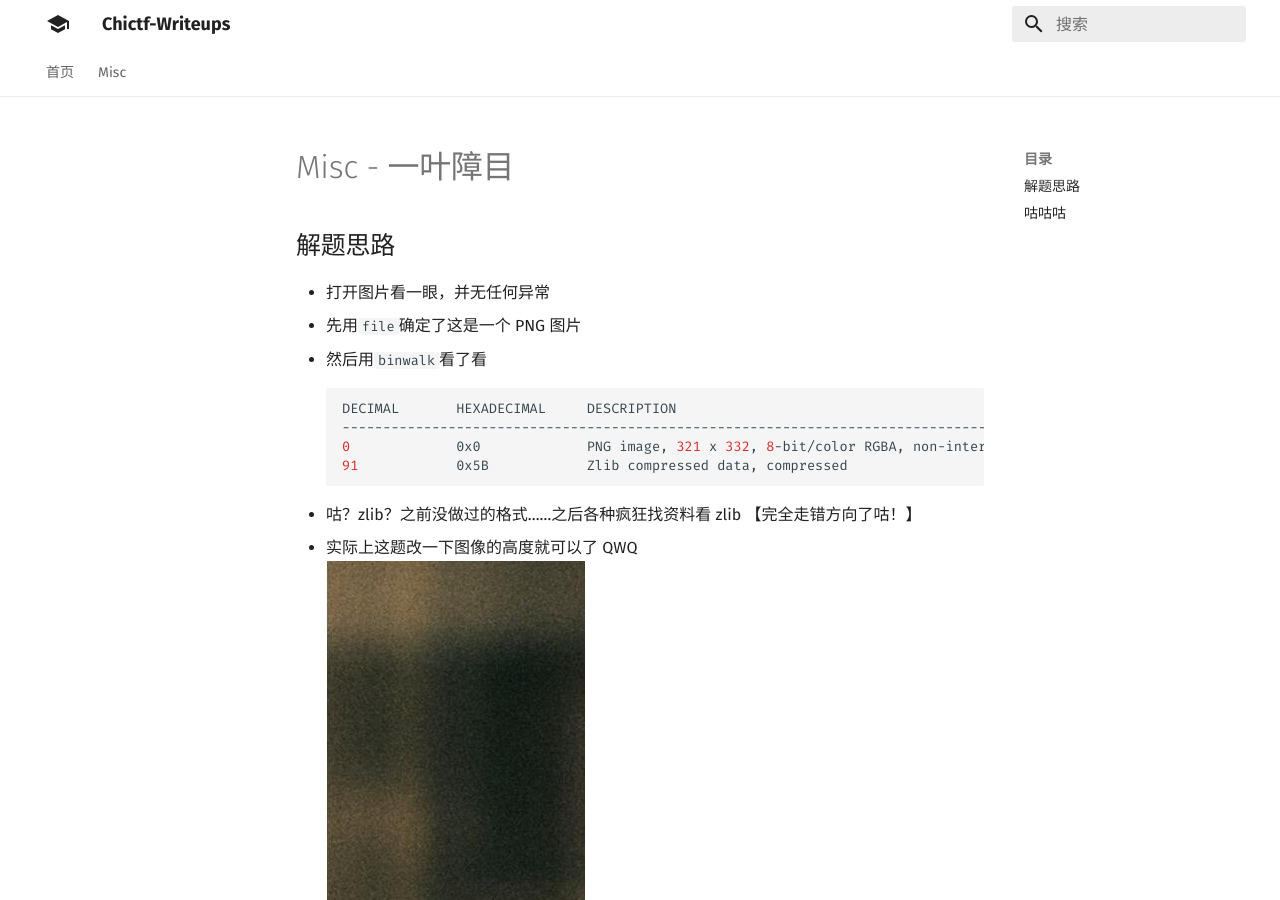
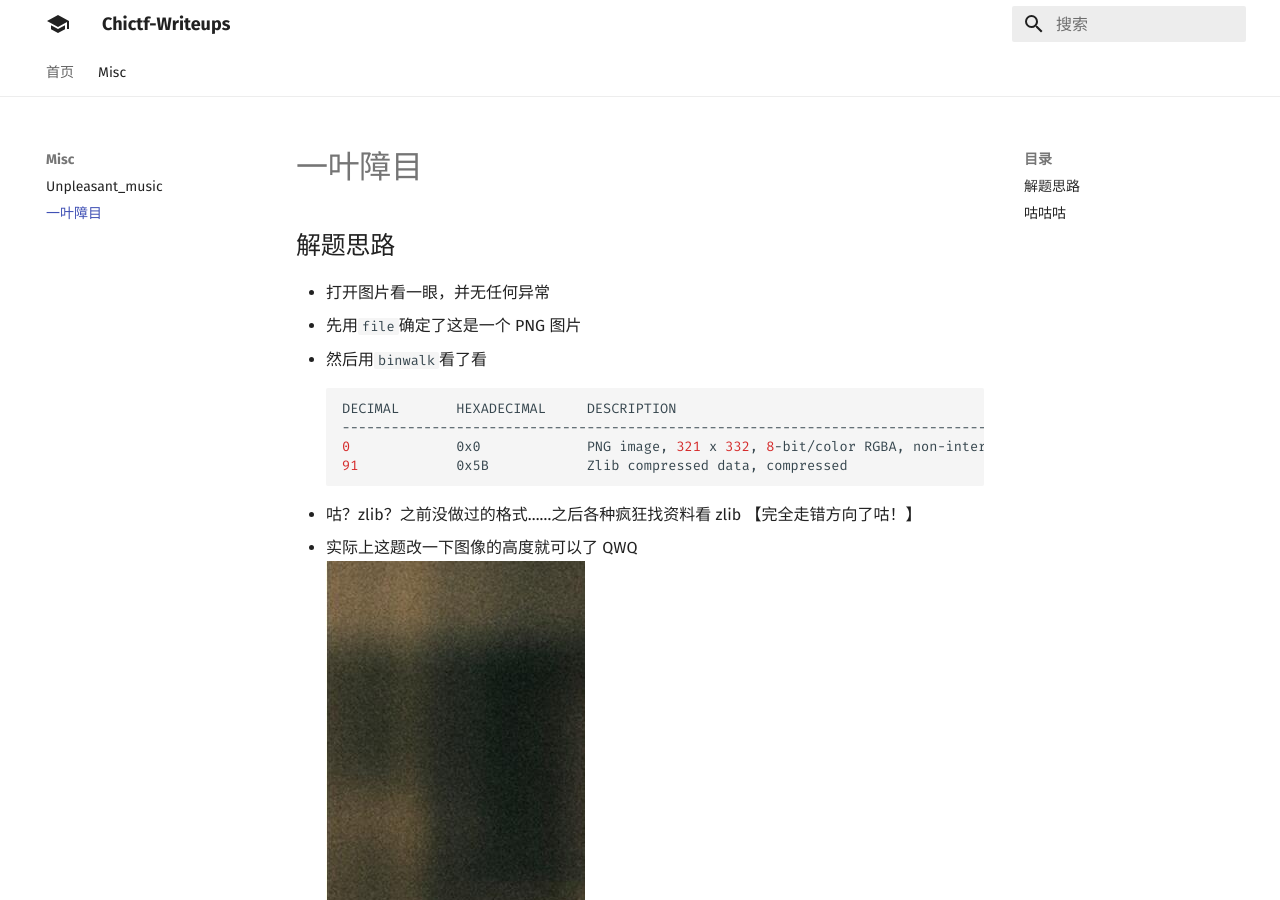
Before and after one commit to YanhuiJessica/Chictf-Writeups, an MkDocs documentation site: the page built from docs/misc/leaf_cover_eyes.md, in a window 1280 px wide and 900 px high. Built offline with MkDocs 1.6.1 and Material for MkDocs 9.7.7, drawn with Linux system fonts in a browser that asks for light colours; old or Windows-style settings are respelled for this version of MkDocs.

Commit message:
修改为英文冒号23333
我真没注意，怪不得高亮有点奇怪

```diff
--- a/mkdocs.yml
+++ b/mkdocs.yml
@@ -8,7 +8,7 @@ pages:
     - 首页: index.md
     - Misc:
       - Unpleasant_music: misc/unpleasant_music.md
-      - 一叶障目：misc/leaf_cover_eyes.md
+      - 一叶障目: misc/leaf_cover_eyes.md
 
 # Theme
 theme:
```
